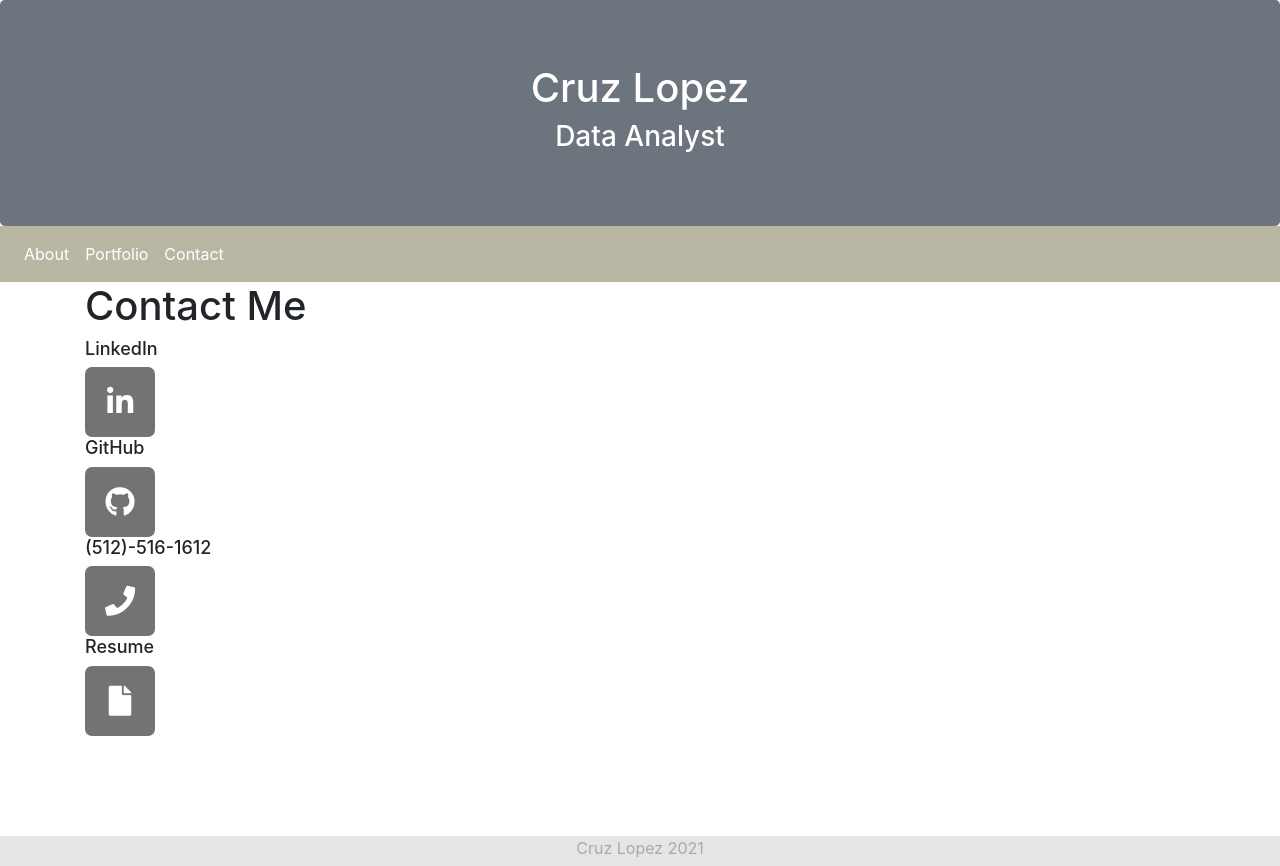
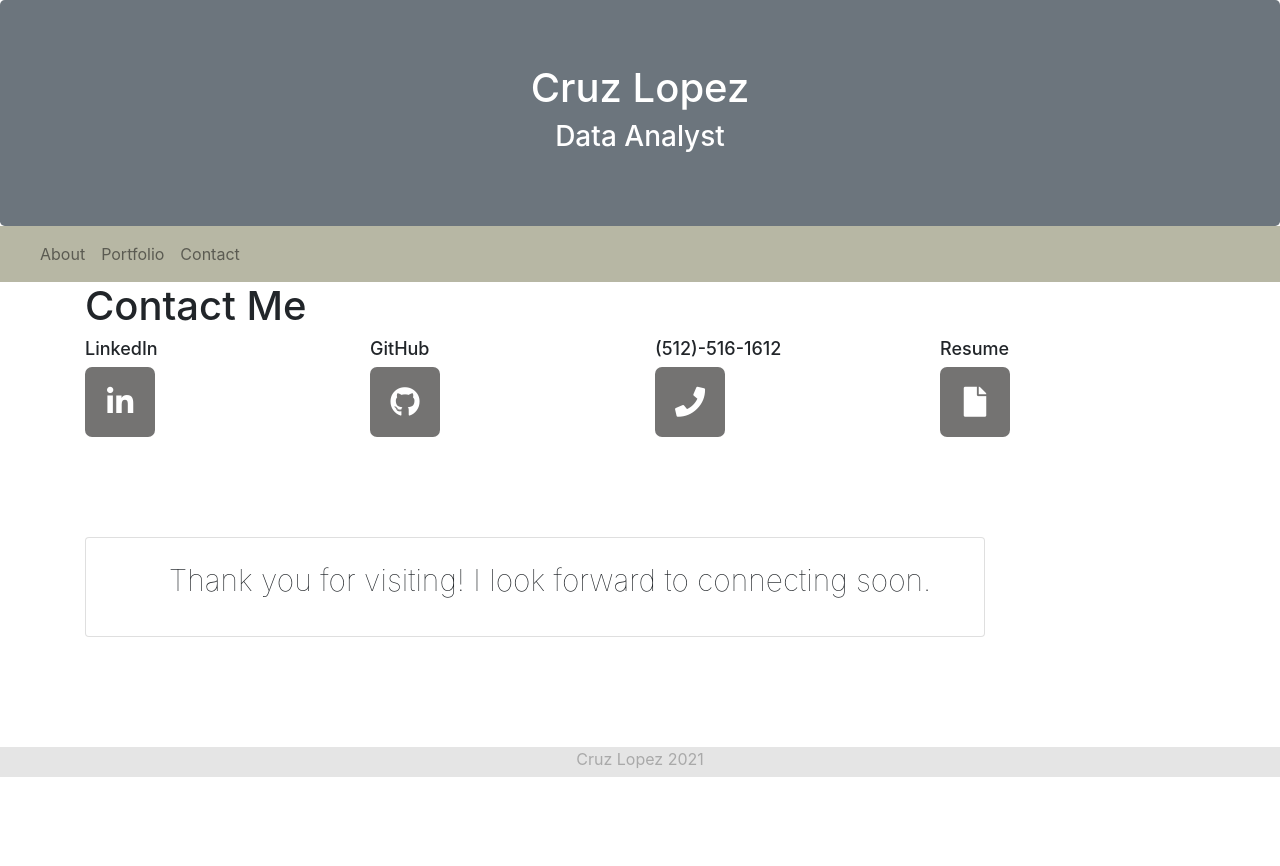
Before and after one commit to cristinaruiz21/cruzlopez97.github.io, a React (Create React App) app: page /contact in a window 1280 px wide. After the commit the page ends 800 px from the top, so only its background shows below. Built offline with nearby package versions, Linux system fonts and the light colour scheme.

Commit message:
Fixed nav bar toggler and made contacts horizontal

```diff
--- a/public/index.html
+++ b/public/index.html
@@ -45,5 +45,8 @@
       To begin the development, run `npm start` or `yarn start`.
       To create a production bundle, use `npm run build` or `yarn build`.
     -->
+    <script src="https://cdn.jsdelivr.net/npm/bootstrap@5.0.0-beta1/dist/js/bootstrap.bundle.min.js" integrity="sha384-ygbV9kiqUc6oa4msXn9868pTtWMgiQaeYH7/t7LECLbyPA2x65Kgf80OJFdroafW" crossorigin="anonymous"></script>
+    <script src="https://code.jquery.com/jquery-2.1.3.min.js"></script>
+    <script src="http://maxcdn.bootstrapcdn.com/bootstrap/3.3.1/js/bootstrap.min.js"></script>
   </body>
 </html>
--- a/src/App.css
+++ b/src/App.css
@@ -64,6 +64,20 @@
   font-weight: bold;
 }
 
+.two{
+  height: 100px;
+  width: 900px;
+  padding-left: 30px;
+  padding-top: 20px;
+  margin-top: 100px;
+  margin-bottom: 10px;
+  margin-right: 30px;
+  margin-left: 30px;
+  text-align: center;
+  font-size: 30px;
+  font-weight: lighter;
+}
+
 .app {
   border-radius: 4px;
   background-color: lightgray!important;
--- a/src/components/Card/index.js
+++ b/src/components/Card/index.js
@@ -1,12 +1,7 @@
 import React from "react";
 import Row from "../Row";
 import Button from "../Button";
-import Thought from "../../images/ThoughtBubble.png";
-import Weather from "../../images/Weather1.png";
-import FurFamily from "../../images/FurFamily.png";
-import Organism from "../../images/Organism-Inspector.png";
-import Scheduler from "../../images/Work-day-scheduler.png";
-import NoteTaker from "../../images/NoteTaker.png";
+import Code from "../../images/code.jpg";
 
 
 function Card() {
@@ -14,67 +9,10 @@ function Card() {
     <div>
       <Row>
       <div className="card">
-        <a href="https://secret-reaches-35397.herokuapp.com/" target="_blank" className="link-text">Thought Bubble</a>
-        <img src={Thought} className="img-thumbnail2" alt="password-generator"/>
-        <Button className="btn btn-primary btn-lg app" id="demo">
-          <a href="https://secret-reaches-35397.herokuapp.com/" target="_blank">Demo</a>
-        </Button>
+        <a href="https://secret-reaches-35397.herokuapp.com/" target="_blank" className="link-text">Inventory Management</a>
+        <img src={Code} className="img-thumbnail2" alt="inventory"/>
         <Button className="btn btn-primary btn-lg app" id="git">
-          <a href="https://github.com/cristinaruiz21/ThoughtBubble" target="_blank">GitHub</a>
-        </Button>
-      </div>
-      <div className="card">
-        <a href="https://cristinaruiz21.github.io/WeatherDashboard/" target="_blank" className="link-text">Weather Dashboard</a>
-        <img src={Weather} className="img-thumbnail2" alt="password-generator"/>
-        <Button className="btn btn-primary btn-lg app">
-          <a href="https://cristinaruiz21.github.io/WeatherDashboard/" target="_blank">Demo</a>
-        </Button>
-        <Button className="btn btn-primary btn-lg app">
-          <a href="https://github.com/cristinaruiz21/WeatherDashboard" target="_blank">GitHub</a>
-        </Button>
-      </div>
-      </Row>
-      <Row>
-      <div className="card">
-        <a href="https://fur-family-34.herokuapp.com/" target="_blank" className="link-text">Fur Family</a>
-        <img src={FurFamily} className="img-thumbnail2" alt="password-generator"/>
-        <Button className="btn btn-primary btn-lg app">
-          <a href="https://fur-family-34.herokuapp.com/" target="_blank">Demo</a>
-        </Button>
-        <Button className="btn btn-primary btn-lg app">
-          <a href="https://github.com/cristinaruiz21/FurFamily" target="_blank">GitHub</a>
-        </Button>
-      </div>
-      <div className="card">
-        <a href="https://summer-mute.github.io/NCBI-Model-Organism-Inspector/" target="_blank" className="link-text">NCBI Model Organism Inpector</a>
-        <img src={Organism} className="img-thumbnail2" alt="password-generator"/>
-        <Button className="btn btn-primary btn-lg app">
-          <a href="https://summer-mute.github.io/NCBI-Model-Organism-Inspector/" target="_blank">Demo</a>
-        </Button>
-        <Button className="btn btn-primary btn-lg app">
-          <a href="https://github.com/summer-mute/NCBI-Model-Organism-Inspector" target="_blank">GitHub</a>
-        </Button>
-      </div>
-      </Row>
-      <Row>
-      <div className="card">
-        <a href="https://cristinaruiz21.github.io/WorkDayScheduler/" target="_blank" className="link-text">Work Day Scheduler</a>
-        <img src={Scheduler} className="img-thumbnail2" alt="password-generator"/>
-        <Button className="btn btn-primary btn-lg app">
-          <a href="https://cristinaruiz21.github.io/WorkDayScheduler/" target="_blank">Demo</a>
-        </Button>
-        <Button className="btn btn-primary btn-lg app">
-          <a href="https://github.com/cristinaruiz21/WorkDayScheduler" target="_blank">GitHub</a>
-        </Button>
-      </div>
-      <div className="card">
-        <a href="https://note-taker-348.herokuapp.com/" target="_blank" className="link-text">Note Taker</a>
-        <img src={NoteTaker} className="img-thumbnail2" alt="password-generator"/>
-        <Button className="btn btn-primary btn-lg app">
-          <a href="https://note-taker-348.herokuapp.com/" target="_blank">Demo</a>
-        </Button>
-        <Button className="btn btn-primary btn-lg app">
-          <a href="https://github.com/cristinaruiz21/NoteTaker" target="_blank">GitHub</a>
+          <a href="https://github.com/cristinaruiz21/ThoughtBubble" target="_blank">GitHub Repo</a>
         </Button>
       </div>
       </Row>
--- /dev/null
+++ b/src/components/Card2/index.js
@@ -0,0 +1,17 @@
+import React from "react";
+import Row from "../Row";
+
+
+function Card2() {
+  return (
+    <div>
+      <Row>
+      <div className="card two">
+        <p>Thank you for visiting! I look forward to connecting soon.</p>
+      </div>
+      </Row>
+    </div>
+  );
+}
+
+export default Card2;
--- a/src/components/Navbar/index.js
+++ b/src/components/Navbar/index.js
@@ -4,8 +4,12 @@ import { Link } from "react-router-dom";
 // Depending on the current path, this component sets the "active" class on the appropriate navigation link item
 function Navbar() {
   return (
-    <nav className="navbar navbar-expand-lg">
-      <div>
+    <nav className="navbar navbar-expand-lg navbar-light">
+      <a class="navbar-brand" href="#"></a>
+    <button class="navbar-toggler collapsed" type="button" data-bs-toggle="collapse" data-bs-target="#navbarNav" aria-controls="navbarNav" aria-expanded="false" aria-label="Toggle navigation">
+      <span class="navbar-toggler-icon"></span>
+    </button>
+      <div class="collapse navbar-collapse" id="navbarNav">
         <ul className="navbar-nav">
           <li className="nav-item">
             <Link
--- a/src/pages/Contact.js
+++ b/src/pages/Contact.js
@@ -2,6 +2,7 @@ import React from "react";
 import Container from "../components/Container";
 import Row from "../components/Row";
 import Col from "../components/Col";
+import Card2 from "../components/Card2";
 
 function Contact() {
   return (
@@ -9,24 +10,33 @@ function Contact() {
         <Container>
             <h1>Contact Me</h1>
             <Row>
-                <Col size="md-12">
+                <Col size="md-3">
                     <div className="icon LinkedIn">
                         <h3 className="contact">LinkedIn</h3>
                         <a href="https://www.linkedin.com/in/cruz-lopez-calr512" rel="noreferrer" target="_blank" className="fab fa-linkedin"></a>
                     </div>
+                </Col>
+                <Col size="md-3">
                     <div className="icon github">
                         <h3 className="contact">GitHub</h3>
                         <a href="https://github.com/Primes512" rel="noreferrer" target="_blank" className="fab fa-github"></a>
                     </div>
+                </Col>
+                <Col size="md-3">
                     <div className="icon phone">
                         <h3 className="contact">(512)-516-1612</h3>
                         <i className="fas fa-phone"></i>
                     </div>
+                </Col>
+                <Col size="md-3">
                     <div className="icon Resume">
                         <h3 className="contact">Resume</h3>
                         <a href="https://drive.google.com/file/d/1EjRoGFDNbOV0PxFfO6sXpGpMyJnmnYCZ/view?usp=sharing" rel="noreferrer" target="_blank" className="fas fa-file"></a>
                     </div>
                 </Col>
+            </Row>
+            <Row>
+                <Card2/>
             </Row>
         </Container>
     </div>
```
Also changed, not shown: src/code.jpg (added), src/images/code.jpg (added).
